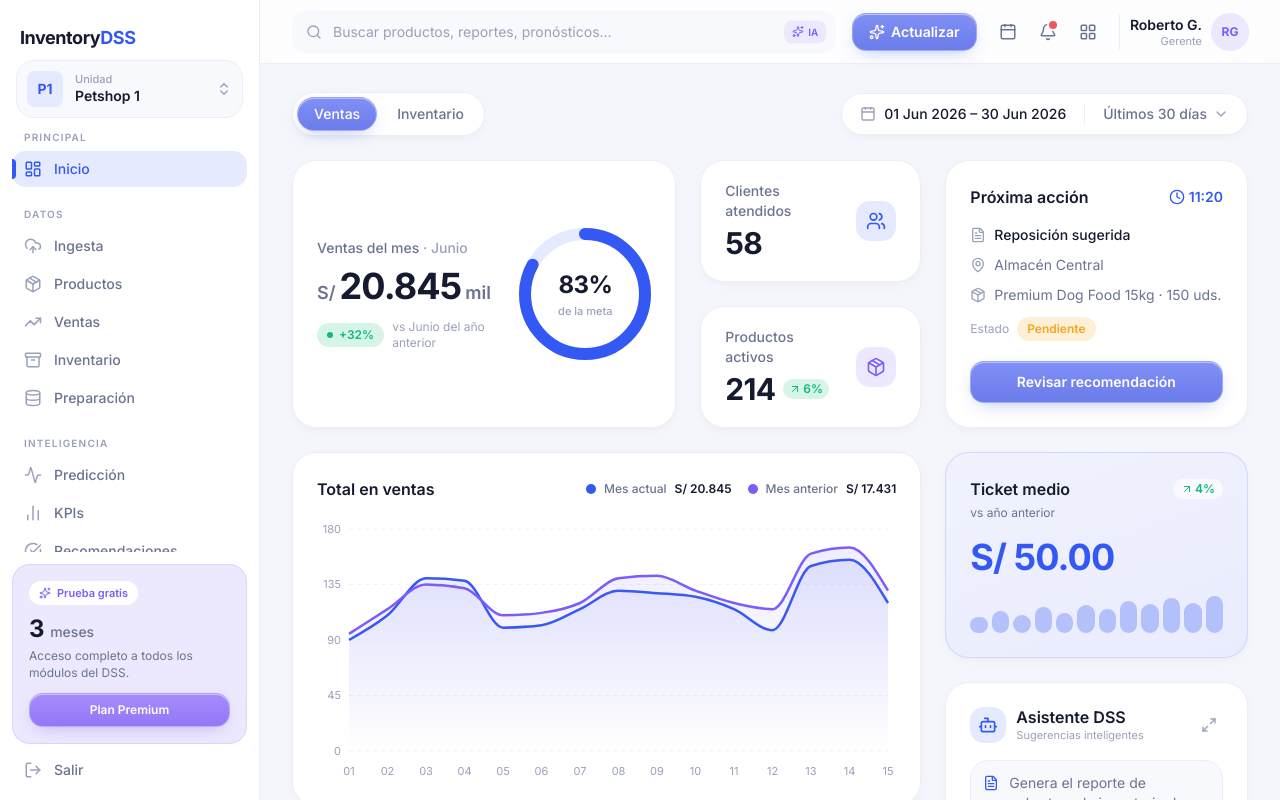
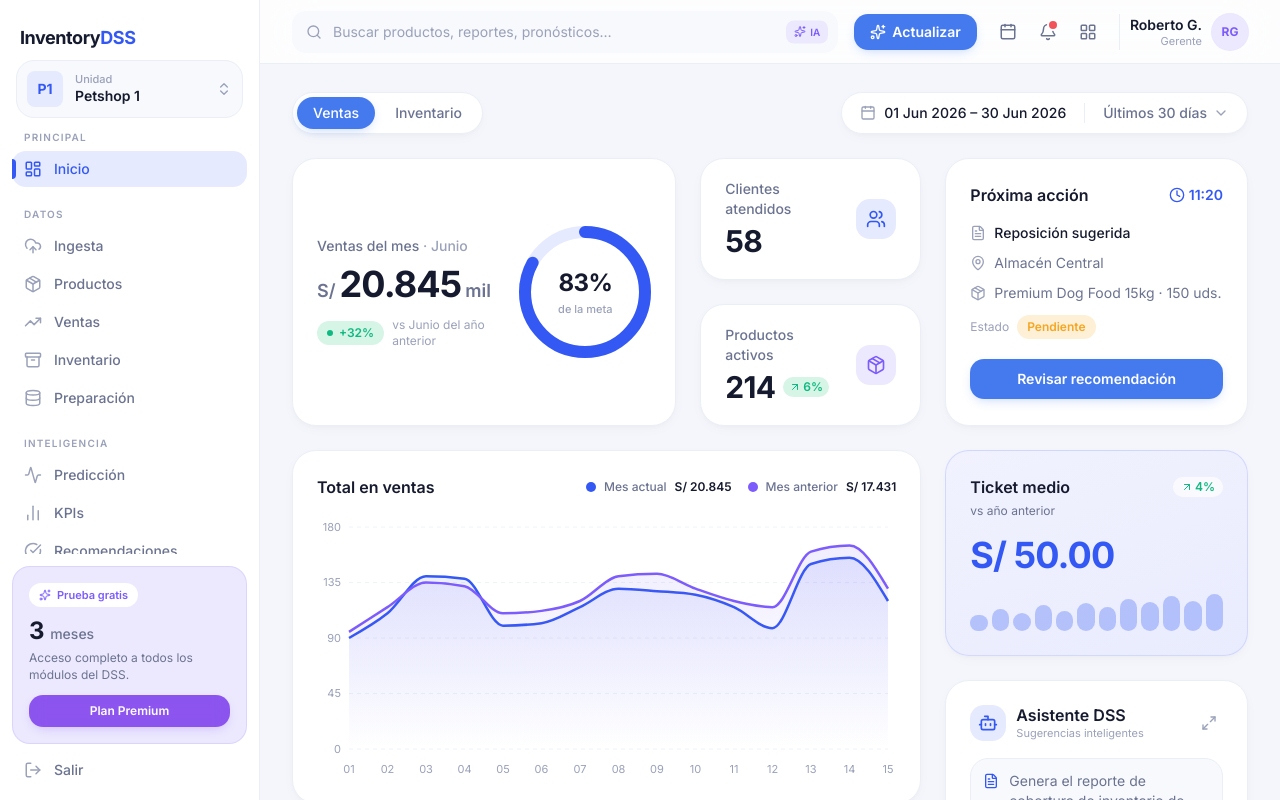
Before and after one commit to Inventory-DSS-Framework/inventory-dss-web, a Next.js app: page /dashboard in a window 1280 px wide. Built offline with nearby package versions, Linux system fonts and the light colour scheme; sample sign-in values are in the browser's storage.

Commit message:
refactor: adjust button layout and styles for improved UI consistency

```diff
--- a/src/app/dashboard/page.tsx
+++ b/src/app/dashboard/page.tsx
@@ -115,9 +115,11 @@
               <Badge variant="warning">{nextAction.status}</Badge>
             </div>
           </div>
-          <button className="btn btn-primary mt-auto w-full py-2.5 text-sm">
-            Revisar recomendación
-          </button>
+          <div className="mt-5">
+            <button className="btn btn-primary w-full py-2.5 text-sm">
+              Revisar recomendación
+            </button>
+          </div>
         </Card>
       </div>
 
--- a/src/app/globals.css
+++ b/src/app/globals.css
@@ -46,59 +46,46 @@
     @apply bg-surface rounded-3xl shadow-soft border border-border;
   }
 
-  /* ── Premium buttons ─────────────────────────────────────────
-     Softer color, glassy top sheen, a gentle lift on hover and a
-     springy press. Shared by every primary/secondary/violet button. */
+  /* ── Minimalist buttons ─────────────────────────────────────────
+     Solid colors, clean transitions, no heavy shadows. */
   .btn {
     @apply relative inline-flex items-center justify-center font-semibold rounded-xl select-none;
-    transition: transform 0.18s cubic-bezier(0.22, 1, 0.36, 1),
-      box-shadow 0.18s ease, filter 0.18s ease, background-color 0.18s ease;
-    will-change: transform;
+    transition: all 0.2s ease;
   }
   .btn:active {
-    transform: translateY(0) scale(0.97);
+    transform: scale(0.98);
   }
   .btn:focus-visible {
     outline: none;
-    box-shadow: 0 0 0 4px rgba(73, 99, 232, 0.22);
+    box-shadow: 0 0 0 3px rgba(37, 99, 235, 0.2);
   }
 
-  /* Primary — frosted translucent glass in a softer periwinkle indigo */
+  /* Primary — Minimalist Glass */
   .btn-primary {
-    color: #fff;
-    background: linear-gradient(180deg, rgba(108, 126, 244, 0.86) 0%, rgba(82, 102, 232, 0.86) 100%);
-    backdrop-filter: blur(10px) saturate(150%);
-    -webkit-backdrop-filter: blur(10px) saturate(150%);
-    border: 1px solid rgba(255, 255, 255, 0.28);
-    box-shadow:
-      inset 0 1px 0 rgba(255, 255, 255, 0.45),
-      0 6px 18px -8px rgba(82, 102, 232, 0.50);
+    color: #ffffff;
+    background-color: rgba(37, 99, 235, 0.85); /* primary blue with 85% opacity */
+    backdrop-filter: blur(8px);
+    -webkit-backdrop-filter: blur(8px);
+    border: none;
+    box-shadow: 0 4px 12px -4px rgba(37, 99, 235, 0.3);
   }
   .btn-primary:hover {
-    transform: translateY(-1px);
-    background: linear-gradient(180deg, rgba(118, 136, 248, 0.94) 0%, rgba(92, 112, 240, 0.94) 100%);
-    box-shadow:
-      inset 0 1px 0 rgba(255, 255, 255, 0.5),
-      0 10px 22px -8px rgba(82, 102, 232, 0.55);
+    background-color: rgba(37, 99, 235, 0.95);
+    box-shadow: 0 4px 16px -4px rgba(37, 99, 235, 0.4);
   }
 
-  /* Violet variant — same frosted glass, lavender hue */
+  /* Violet variant — Minimalist Glass */
   .btn-violet {
-    color: #fff;
-    background: linear-gradient(180deg, rgba(154, 124, 252, 0.86) 0%, rgba(131, 100, 246, 0.86) 100%);
-    backdrop-filter: blur(10px) saturate(150%);
-    -webkit-backdrop-filter: blur(10px) saturate(150%);
-    border: 1px solid rgba(255, 255, 255, 0.28);
-    box-shadow:
-      inset 0 1px 0 rgba(255, 255, 255, 0.45),
-      0 6px 18px -8px rgba(124, 92, 252, 0.50);
+    color: #ffffff;
+    background-color: rgba(124, 58, 237, 0.85);
+    backdrop-filter: blur(8px);
+    -webkit-backdrop-filter: blur(8px);
+    border: none;
+    box-shadow: 0 4px 12px -4px rgba(124, 58, 237, 0.3);
   }
   .btn-violet:hover {
-    transform: translateY(-1px);
-    background: linear-gradient(180deg, rgba(164, 134, 255, 0.94) 0%, rgba(141, 110, 250, 0.94) 100%);
-    box-shadow:
-      inset 0 1px 0 rgba(255, 255, 255, 0.5),
-      0 10px 22px -8px rgba(124, 92, 252, 0.55);
+    background-color: rgba(124, 58, 237, 0.95);
+    box-shadow: 0 4px 16px -4px rgba(124, 58, 237, 0.4);
   }
 
   /* Secondary — frosted glass, sits on light surfaces */
```
